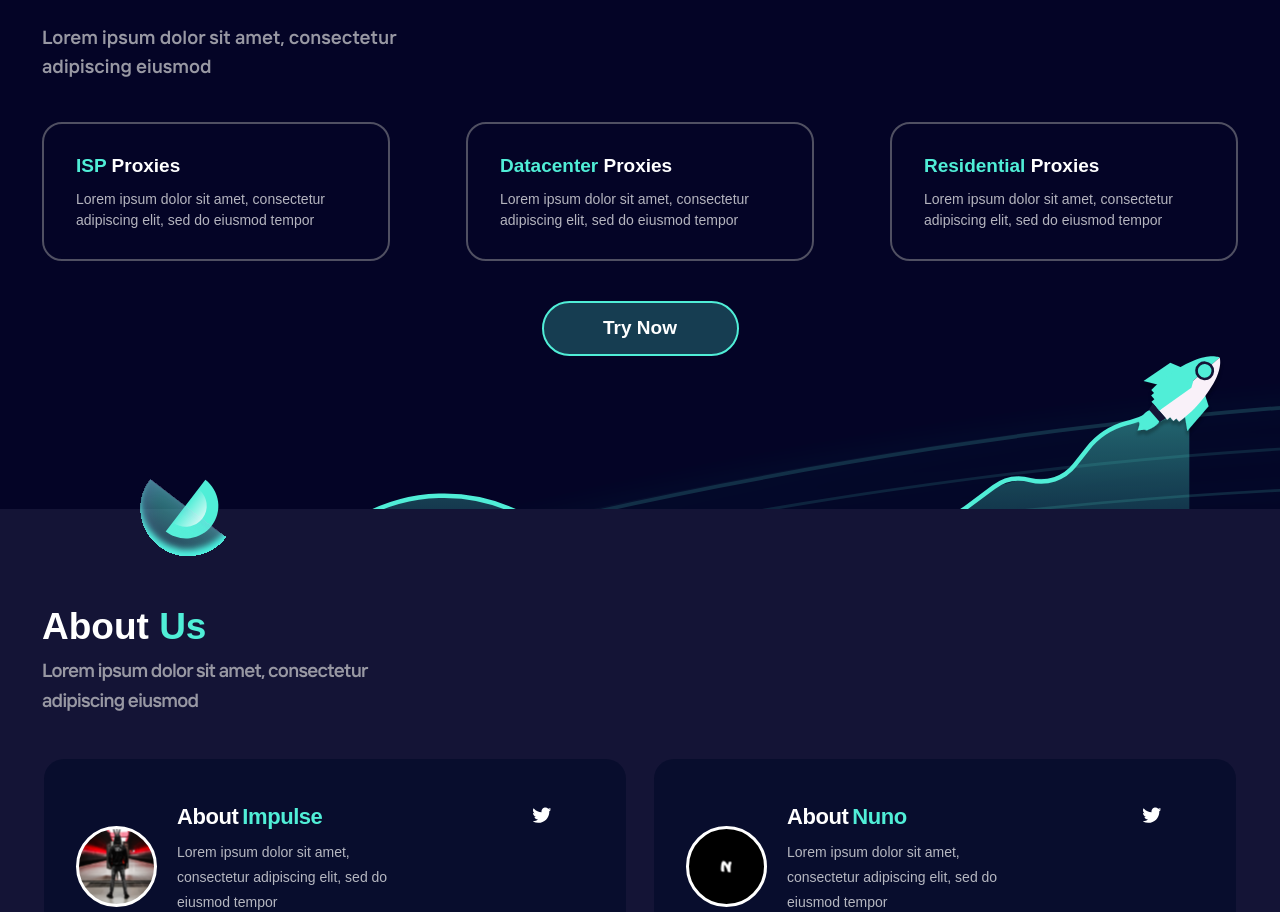
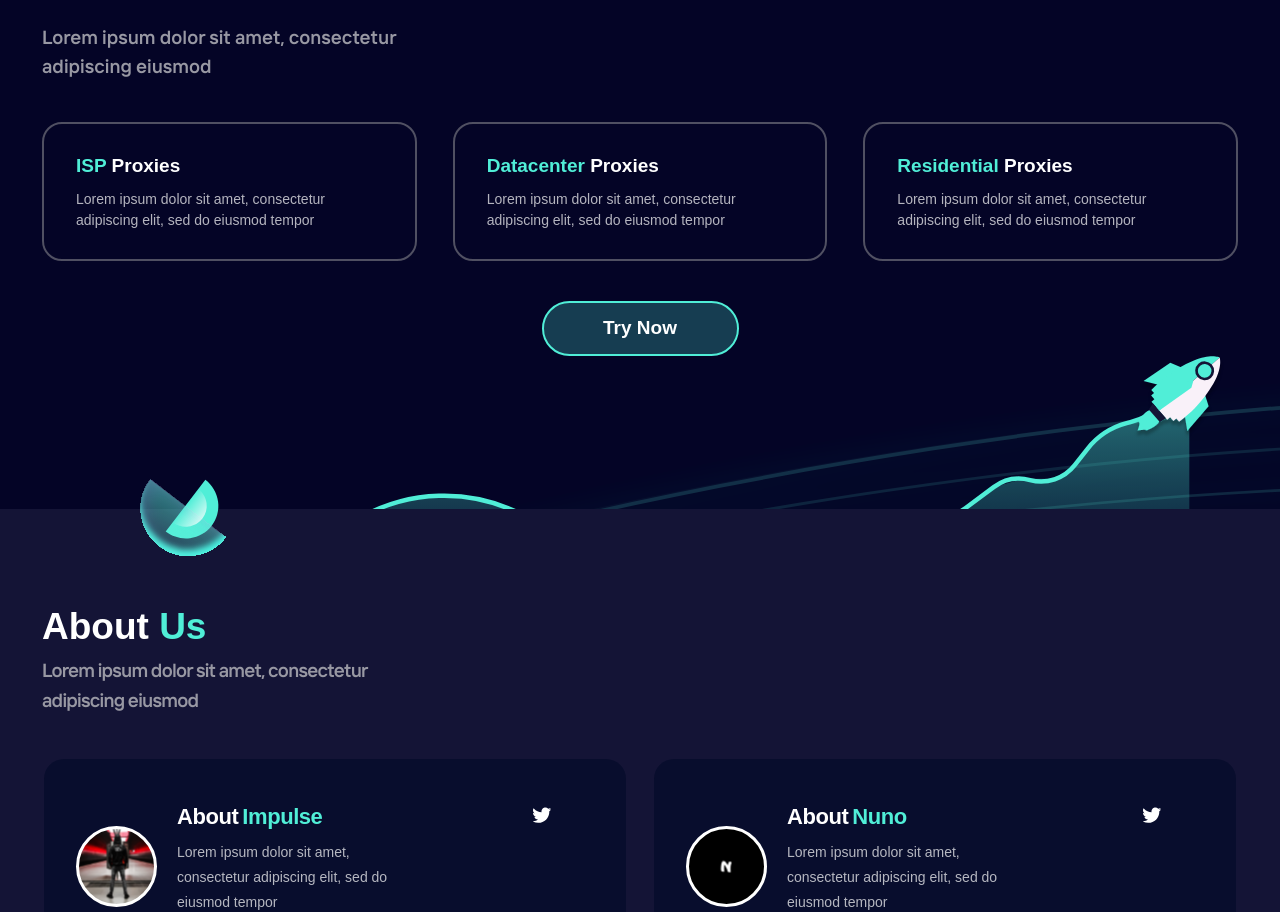
Before and after one commit to Radial-code/impulse-proxies, a Next.js app: page / in a window 1280 px wide. Shown: the part 1721-2633 px from the top of the page. Built offline with nearby package versions, Linux system fonts and the light colour scheme.

Commit message:
error solve

```diff
--- a/components/OurProxies.jsx
+++ b/components/OurProxies.jsx
@@ -20,7 +20,7 @@ const OurProxies = () => {
           Lorem ipsum dolor sit amet, consectetur adipiscing eiusmod
         </p>
         <div className="flex justify-center lg:justify-between flex-wrap  lg:flex-nowrap lg:gap-9 2xl:gap-2  mt-[53px] md:mt-8 lg:mt-10  ">
-          <div className=" border-[2px] border-[#505062] rounded-[20px] px-8 py-7 2xl:max-w-[438px] max-w-[348px]">
+          <div className=" border-[2px] border-[#505062] rounded-[20px] px-8 py-7 2xl:max-w-[438px] max-w-[375px]">
             <h5 className="font-bold  font-Montserrat text-2xl text-white">
               <span className="text-cyan-green"> ISP </span>Proxies
             </h5>
@@ -29,7 +29,7 @@ const OurProxies = () => {
               eiusmod tempor
             </p>
           </div>
-          <div className=" border-[2px] border-[#505062] rounded-[20px] px-8 py-7 2xl:max-w-[438px] max-w-[348px]  lg:mx-0 md:mx-auto mt-6 md:mt-0">
+          <div className=" border-[2px] border-[#505062] rounded-[20px] px-8 py-7 2xl:max-w-[438px] max-w-[375px]  lg:mx-0 md:mx-auto mt-6 md:mt-6 lg:mt-0">
             <h5 className="font-bold  font-Montserrat text-2xl text-white">
               <span className="text-cyan-green"> Datacenter </span> Proxies
             </h5>
@@ -38,7 +38,7 @@ const OurProxies = () => {
               eiusmod tempor
             </p>
           </div>
-          <div className=" border-[2px] border-[#505062] rounded-[20px] px-8 py-7 2xl:max-w-[438px] max-w-[348px] mt-6 lg:mt-0">
+          <div className=" border-[2px] border-[#505062] rounded-[20px] px-8 py-7 2xl:max-w-[438px] max-w-[375px] mt-6 lg:mt-0">
             <h5 className="font-bold  font-Montserrat text-2xl text-white">
               <span className="text-cyan-green"> Residential </span> Proxies
             </h5>
```
